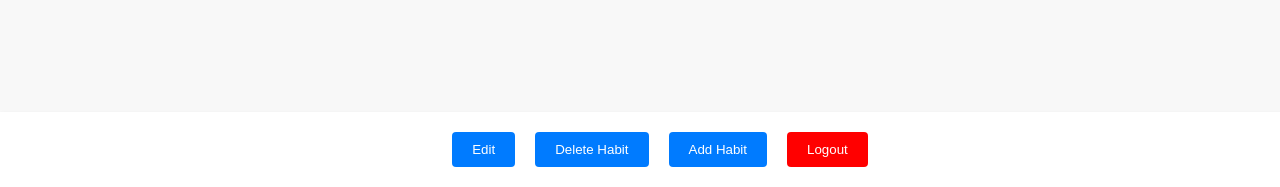
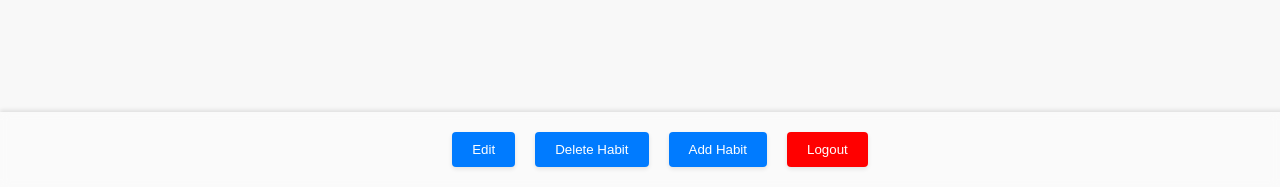
Before and after one commit to Charly-Wolf/habits_app_0.1, a Flask app: template templates/index.html in a window 1280 px wide. Shown: the part 613-800 px from the top of the page. Run offline with Flask 2, Linux system fonts and the light colour scheme; the template is opened without the code that fills it, so the values that code supplies are empty.

Commit message:
Added visual effects to footer

```diff
--- a/static/styles.css
+++ b/static/styles.css
@@ -43,20 +43,21 @@ header {
   display: none;
 }
 
-.buttons-container {
+footer {
   position: fixed;
   bottom: 0; /* Adjust the top value as needed to position the buttons below the header */
   left: 0;
   width: 100%;
-  background-color: #fff;
-  box-shadow: 0 2px 4px rgba(0, 0, 0, 0.1);
+  background-color: rgba(255, 255, 255, 0.35); /* Semi-transparent background */
+  box-shadow: 0 -2px 4px rgba(0, 0, 0, 0.1);
   padding: 20px;
   z-index: 999; /* Ensure the buttons appear above other content */
   display: flex;
   justify-content: center;
+  backdrop-filter: blur(5px); /* Apply a blur effect */
 }
 
-.buttons-container button {
+footer button {
   margin: 0 10px;
   padding: 10px 20px;
   background-color: #007bff;
@@ -65,14 +66,15 @@ header {
   border-radius: 4px;
   cursor: pointer;
   transition: background-color 0.3s, transform 0.2s;
+  box-shadow: 0 2px 4px rgba(0, 0, 0, 0.1);
 }
 
-.buttons-container button:hover {
+footer button:hover {
   background-color: #0056b3;
   transform: scale(1.05);
 }
 
-.buttons-container button:active {
+footer button:active {
   transform: scale(0.95);
 }
 
--- a/templates/index.html
+++ b/templates/index.html
@@ -15,7 +15,7 @@
         <div id="app"></div>
       </main>
     </div>
-    <footer class="buttons-container">
+    <footer>
       <button id="back-to-habits">Back to Habits</button>
       <button id="edit-button">Edit</button>
       <button id="delete-button">Delete Habit</button>
```
